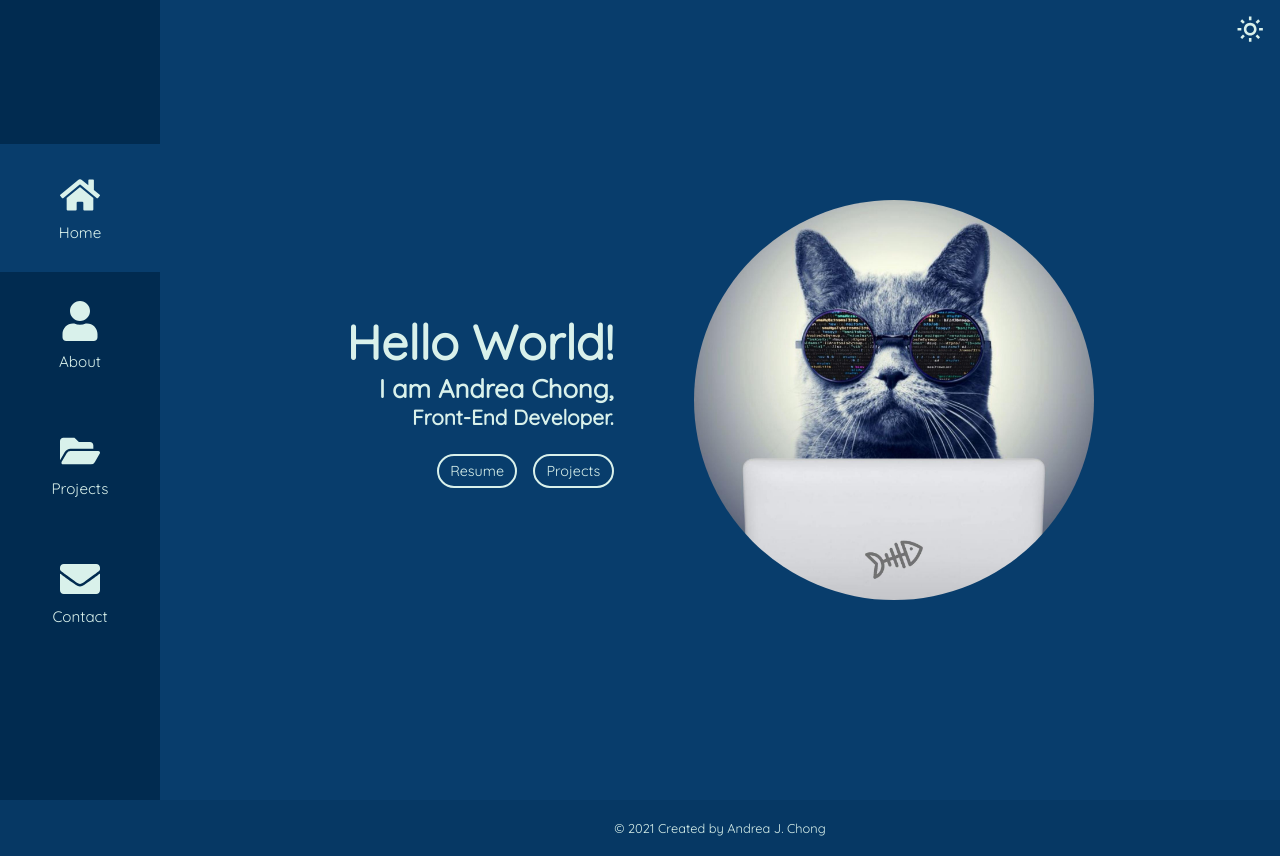
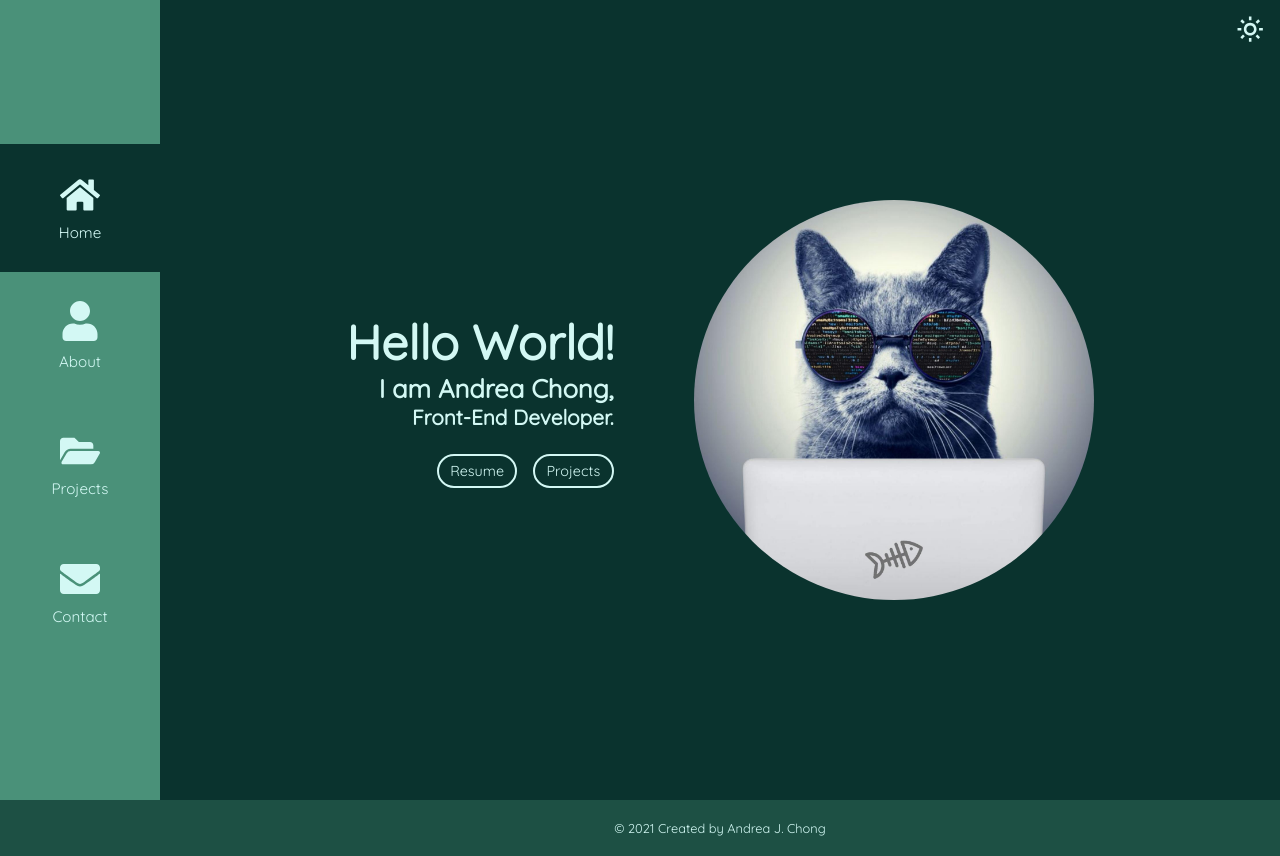
Before and after one commit to uhsandrea/my-portfolio, a React (Create React App) app: page / in a window 1280 px wide. Built offline with nearby package versions, Linux system fonts and the light colour scheme; no server answers.

Commit message:
Update colors

```diff
--- a/src/App.scss
+++ b/src/App.scss
@@ -1,25 +1,25 @@
 @import url("https://fonts.googleapis.com/css2?family=Quicksand&display=swap");
 
-$light-dark: #083d6c; /* #222222 364854 47527e */
-$strong-dark: #012b50; /* #080808 223947 2c3868 */
-$white: #d9f1eb; /* #f0f0f0 dce8e5 d0fae1 */
-$dark-white: #b6ddd4; /* rgb(219, 219, 219) b8c9c5 add4bd */
+$light-dark: #4a9179; /* #222222 364854 47527e 483742 */
+$strong-dark: #0a332e; /* #080808 223947 2c3868 212025 */
+$white: #d3f8f4; /* #f0f0f0 dce8e5 d0fae1 e3d9bd */
+$dark-white: #97cfbc; /* rgb(219, 219, 219) b8c9c5 add4bd 94866f */
 
 :root {
-  --main-bg: #{$light-dark};
-  --nav-bg: #{$strong-dark};
+  --main-bg: #{$strong-dark};
+  --nav-bg: #{$light-dark};
   --font-color: #{$white};
-  --light-font-color: #{rgba($dark-white, 0.5)};
+  --light-font-color: #{rgba($dark-white, 0.8)};
   --proj-font-color: #{$white};
   --proj-btn-hover: #{$strong-dark};
-  --footer-bg: #{rgba($strong-dark, 0.3)};
+  --footer-bg: #{rgba($light-dark, 0.3)};
 }
 
 .light {
   --main-bg: #{$white};
   --nav-bg: #{$dark-white};
   --font-color: #{$strong-dark};
-  --light-font-color: #{rgba($light-dark, 0.6)};
+  --light-font-color: #{rgba($light-dark, 0.8)};
   --footer-bg: #{rgba($dark-white, 0.45)};
 }
 
@@ -84,7 +84,6 @@ $dark-white: #b6ddd4; /* rgb(219, 219, 219) b8c9c5 add4bd */
 
     .nav--active {
       background-color: var(--main-bg);
-      color: var(--font-color);
     }
   }
 }
@@ -133,7 +132,7 @@ section {
 
         &:hover {
           background-color: var(--font-color);
-          color: var(--nav-bg);
+          color: var(--main-bg);
         }
       }
     }
@@ -170,7 +169,7 @@ section {
     ul li {
       display: inline-block;
       background-color: var(--font-color);
-      color: var(--nav-bg);
+      color: var(--main-bg);
       font-size: 0.95rem;
       padding: 0.4rem;
       border-radius: 0.7rem;
@@ -629,7 +628,6 @@ footer {
       width: 80%;
 
       h2 {
-        margin-bottom: 1.5rem;
         font-size: 1.4rem;
       }
 
@@ -741,7 +739,7 @@ footer {
 
       textarea {
         height: 10em;
-        margin-bottom: 1.6rem;
+        margin-bottom: 1.5rem;
       }
     }
   }
```
